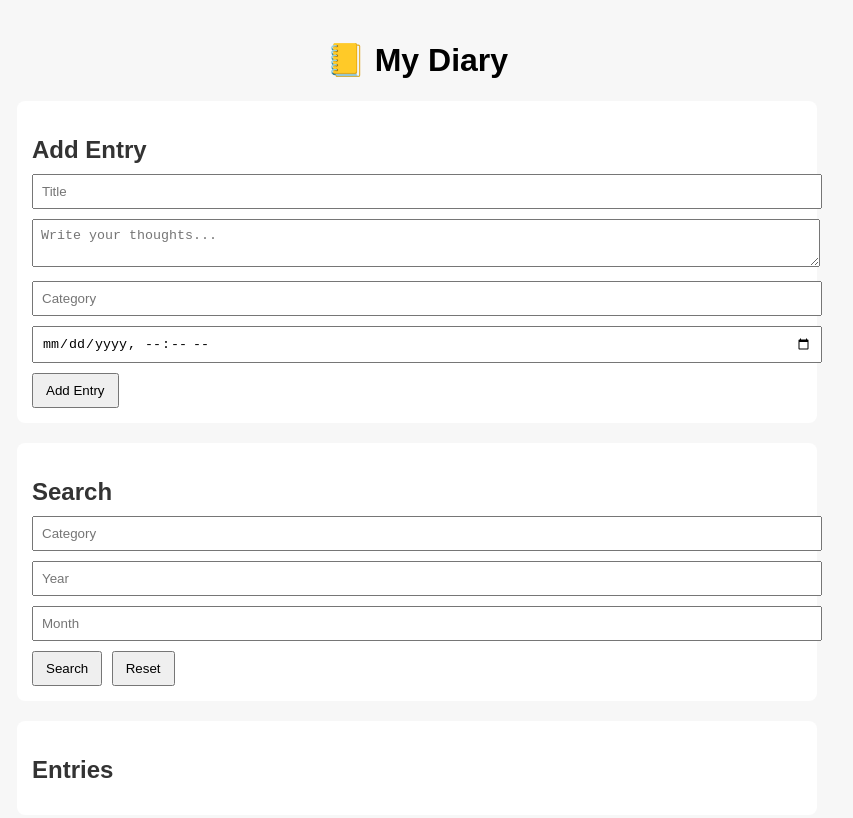
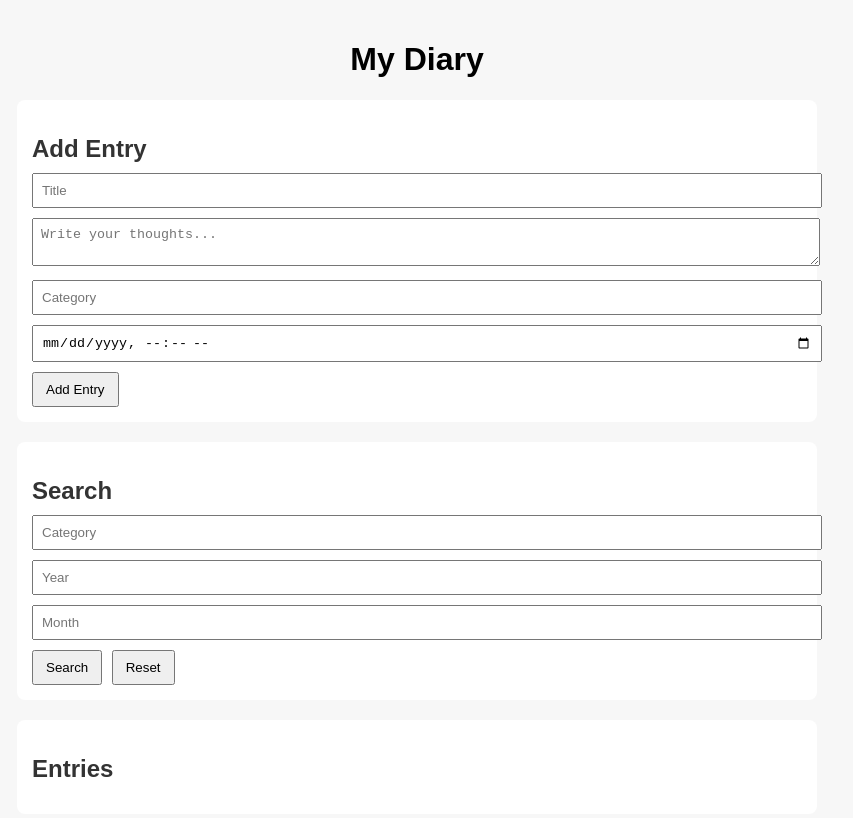
Before and after one commit to ShubhraTripathi-tech/bridget-jones-diary, a website: page client/index.html in a window 1280 px wide. Shown: the whole page, without its empty margins (223-1076 px from the left). Drawn offline with Linux system fonts and the light colour scheme; no server answers.

Commit message:
readme updated

```diff
--- a/client/index.html
+++ b/client/index.html
@@ -10,7 +10,7 @@
   </head>
 
   <body>
-    <h1>📒 My Diary</h1>
+    <h1>My Diary</h1>
 
     <!-- CREATE ENTRY -->
     <section>
```
Also changed, not shown: README.md.
